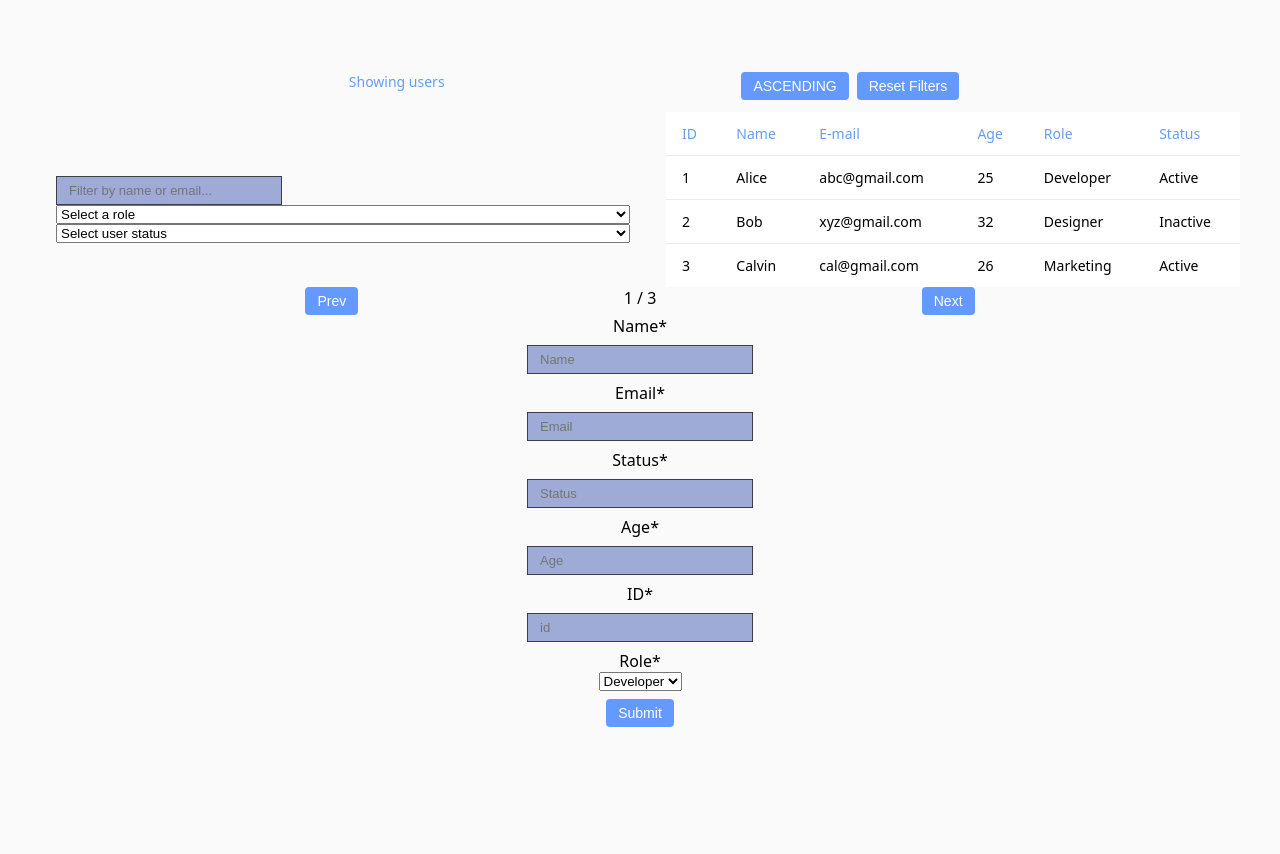
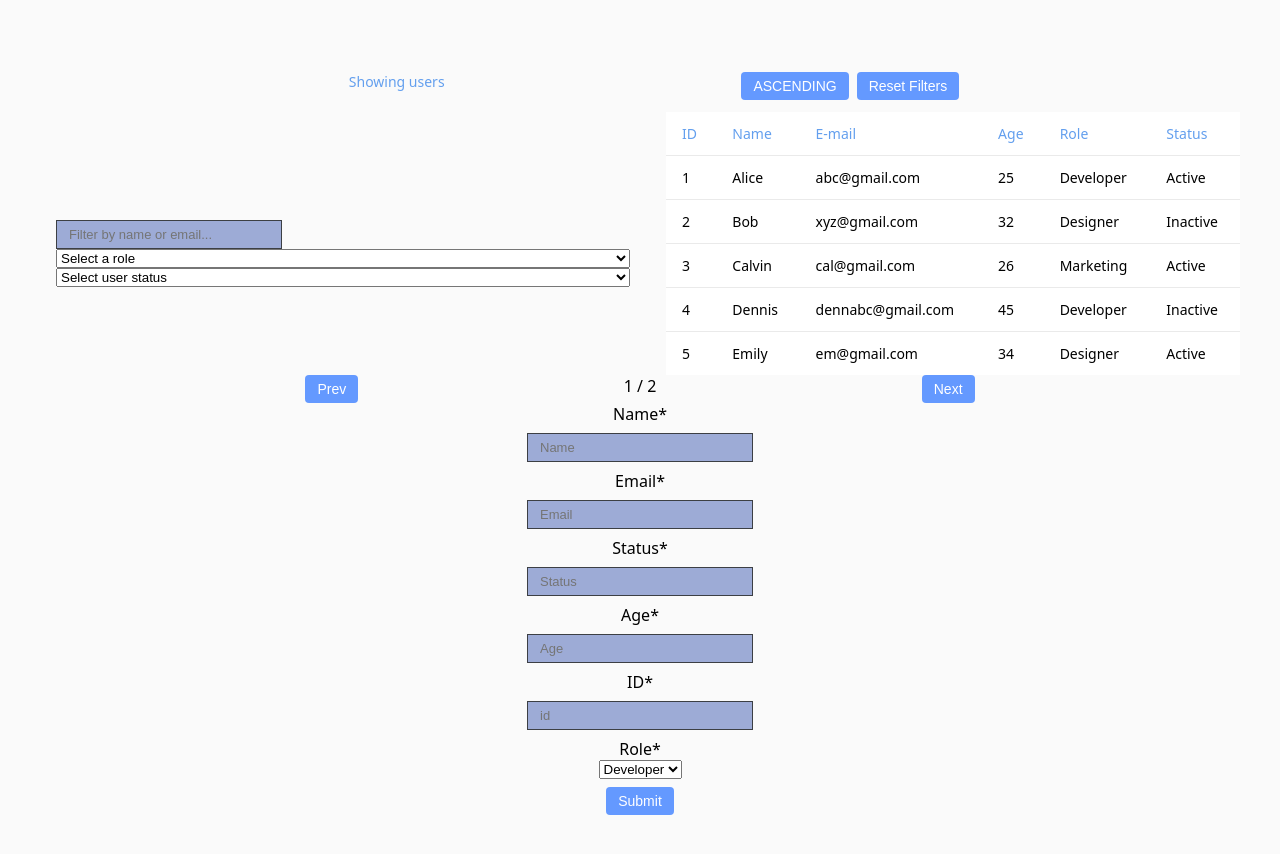
Before and after one commit to aashishah/async-dashboard, a React (Create React App) app: page / in a window 1280 px wide. Shown: the top 854 px of the page. Before the commit the page ends 800 px from the top, so only its background shows below. Built offline with nearby package versions, Linux system fonts and the light colour scheme.

Commit message:
added useeffect

```diff
--- a/src/components/UsersTable.js
+++ b/src/components/UsersTable.js
@@ -5,7 +5,9 @@ export default function UserTable({ query, setQuery, users }) {
 
 
   return (
-    <div className="user-table">
+    <>
+    {!users || users.length === 0 ? (<div>Loading Users</div>) : null}
+    {users && (<div className="user-table">
       <table>
         <thead>
           <tr>
@@ -30,6 +32,7 @@ export default function UserTable({ query, setQuery, users }) {
           ))}
         </tbody>
       </table>
-    </div>
+    </div>)}
+    </>
   );
 }
--- a/src/components/Workspace.js
+++ b/src/components/Workspace.js
@@ -1,4 +1,4 @@
-import React, { useState } from "react";
+import React, { useState, useEffect } from "react";
 import FilterPanel from "./FilterPanel";
 import UsersTable from "./UsersTable";
 import TopBar from "./TopBar";
@@ -15,7 +15,11 @@ export default function Workspace() {
     page: 1
   });
 
-  const [users, setUsers]= useState([
+  const [users, setUsers]= useState([])
+
+      useEffect(() => {
+          const timer = setTimeout(() => {
+              setUsers([
       { id: 1, name: 'Alice', email: 'abc@gmail.com', age: 25, role: "Developer", status: "A" },
       { id: 2, name: 'Bob', email: 'xyz@gmail.com', age: 32, role: "Designer", status: "I" },
       { id: 3, name: 'Calvin', email: 'cal@gmail.com', age: 26,   role: "Marketing", status: "A" },
@@ -23,9 +27,15 @@ export default function Workspace() {
       { id: 5, name: 'Emily', email: 'em@gmail.com', age: 34,  role: "Designer", status: "A" },
       { id: 6, name: 'Ferb', email: 'fer@gmail.com', age: 29, role: "Marketing", status: "I" },
       { id: 7, name: 'Gavin', email: 'gav@gmail.com', age: 35, role: "Developer", status: "A" },
-      { id: 8, name: 'Hermione', email: 'hermy@gmail.com', age: 24, role: "Designer", status: "I" },])
+      { id: 8, name: 'Hermione', email: 'hermy@gmail.com', age: 24, role: "Designer", status: "I" }]);
+          }, 1000);
 
-  const pageSize = 3;
+          return () => {
+              clearTimeout(timer);
+          };
+      }, [])
+
+  const pageSize = 5;
 
   let filteredUsers = users;
 
```
